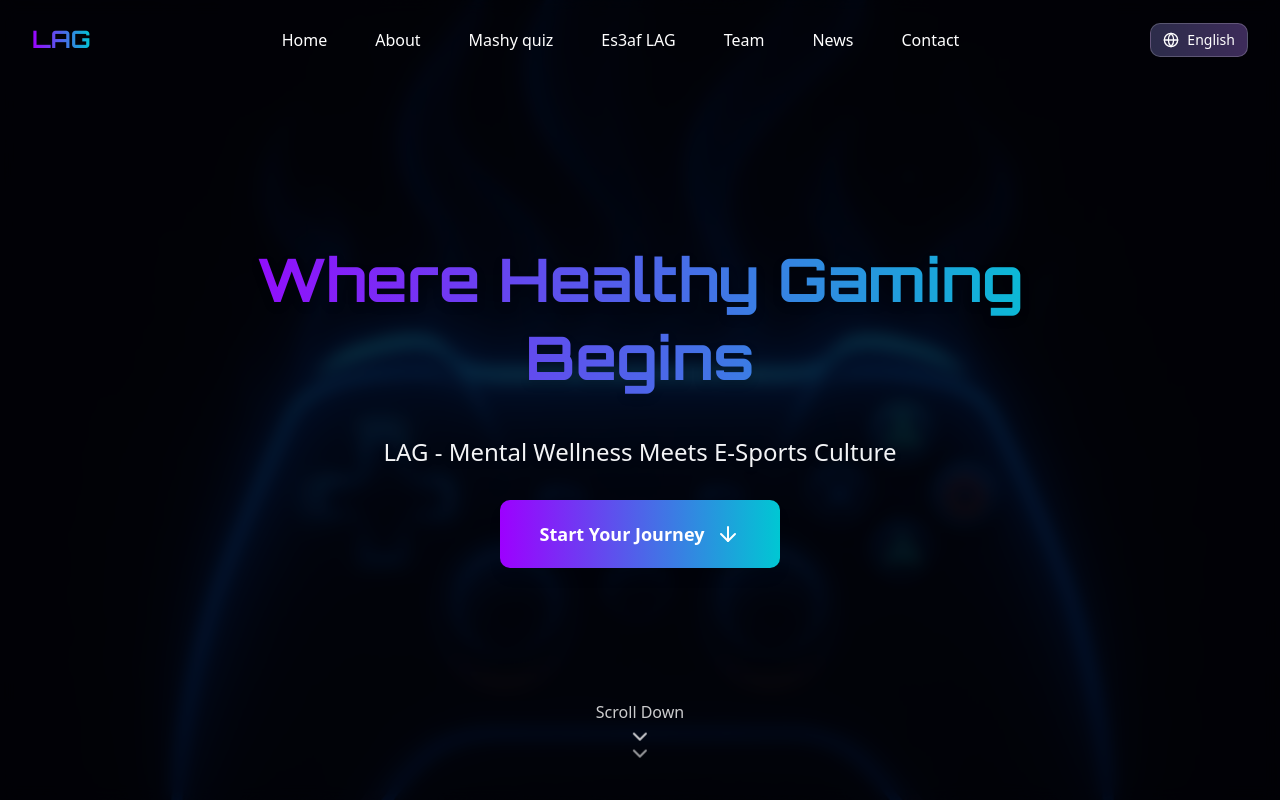
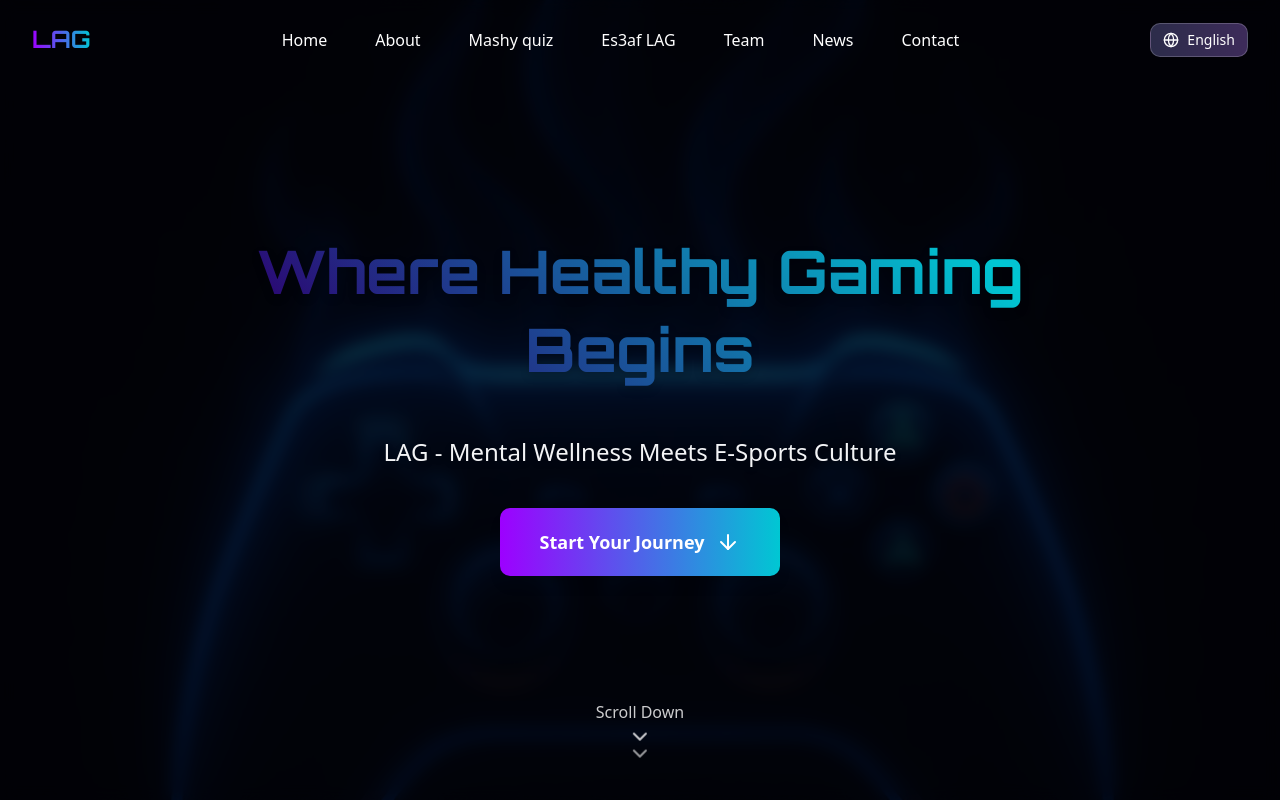
Before and after one commit to A222moq3e/LAG_Website, a Next.js app: page /1 in a window 1280 px wide. Shown: the top 800 px of the page. Built offline with nearby package versions, Linux system fonts and the light colour scheme.

Commit message:
add animation in text show up

```diff
--- a/app/[locale]/page.js
+++ b/app/[locale]/page.js
@@ -75,11 +75,11 @@ export default function Home() {
         {/* Dark blur overlay for better text readability */}
         <div className="absolute inset-0 bg-black/70 backdrop-blur-sm"></div>
 
-        <div className="flex flex-col justify-center items-center gap-6 md:gap-8 relative z-10 max-w-4xl mx-auto text-center">
-          <h1 className="text-3xl sm:text-4xl md:text-5xl lg:text-6xl font-bold text-center main-gradient-text font-orbitron drop-shadow-lg leading-relaxed py-2 w-full">
+        <div className="flex flex-col justify-center items-center gap-2 md:gap-6 relative z-10 max-w-4xl mx-auto text-center">
+          <h1 className="text-3xl sm:text-4xl md:text-5xl lg:text-6xl font-bold text-center main-gradient-text-animated font-orbitron drop-shadow-lg leading-relaxed p-2 w-full">
             {t(currentLocale, 'pages.home.title')}
           </h1>
-          <p className="text-base sm:text-lg md:text-xl lg:text-2xl text-center text-gray-100 max-w-3xl drop-shadow-md px-4">
+          <p className="text-base sm:text-lg md:text-xl lg:text-2xl text-center text-gray-100 max-w-3xl drop-shadow-md p-4">
             {t(currentLocale, 'pages.home.description')}
           </p>
           <button
--- a/app/globals.css
+++ b/app/globals.css
@@ -62,6 +62,37 @@
     font-family:  var(--font-orbitron), Arial, Helvetica, sans-serif;
     font-weight: bold;
     line-height: 1.3;
+  }
+
+  .main-gradient-text-animated {
+    background: linear-gradient(45deg,
+      var(--primary-purple-light),
+      var(--primary-blue-light),
+      var(--primary-purple),
+      var(--primary-blue-light),
+      var(--primary-purple-light)
+    );
+    background-size: 300% 300%;
+    -webkit-background-clip: text;
+    -webkit-text-fill-color: transparent;
+    background-clip: text;
+    color: transparent;
+    font-family: var(--font-orbitron), Arial, Helvetica, sans-serif;
+    font-weight: bold;
+    line-height: 1.3;
+    animation: gradientShift 10s linear infinite;
+  }
+
+  @keyframes gradientShift {
+    0% {
+      background-position: 0% 0%;
+    }
+    50% {
+      background-position: 200% 0%;
+    }
+    100% {
+      background-position: 300% 0%;
+    }
   }
   .font-orbitron {
     font-family: var(--font-orbitron), 'Orbitron', Arial, Helvetica, sans-serif;
@@ -183,5 +214,8 @@
     .main-gradient-text {
       line-height: 1.2;
     }
+    .main-gradient-text-animated {
+      line-height: 1.2;
+    }
   }
 }
```
